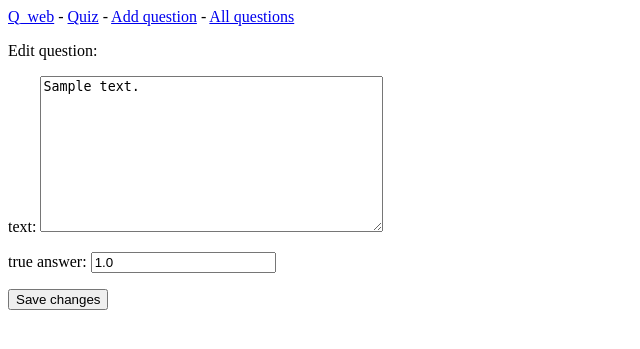
After one commit to ali-nakhaee/Q_web, a Django app: page /edit_question/1/ in a window 1280 px wide. The commit adds this page. Shown: the top 349 px of the page, without its empty margins (0-640 px from the left). Run offline with Django 4.2, Linux system fonts and the light colour scheme; tables that the repository leaves empty hold one stand-in row (values such as "Sample post").

Commit message:
add and edit question page added.

```diff
--- a/quiz/templates/quiz/base.html
+++ b/quiz/templates/quiz/base.html
@@ -1,7 +1,8 @@
 <p>
     <a href="{% url 'quiz:index' %}">Q_web</a> -
     <a href="{% url 'quiz:quiz' %}">Quiz</a> -
-    <a href="{% url 'quiz:add_question' %}">Add question</a>
+    <a href="{% url 'quiz:add_question' %}">Add question</a> -
+    <a href="{% url 'quiz:questions' %}">All questions</a>
 </p>
 
 {% block content %}{% endblock content %}
--- /dev/null
+++ b/quiz/templates/quiz/edit_question.html
@@ -0,0 +1,10 @@
+{% extends "quiz/base.html" %}
+
+{% block content %}
+    <p>Edit question:</p>
+    <form action="{% url 'quiz:edit_question' question.id %}" method='post'>
+        {% csrf_token %}
+        {{ form.as_p }}
+        <button name="submit">Save changes</button>
+    </form>
+{% endblock content %}
--- a/quiz/urls.py
+++ b/quiz/urls.py
@@ -10,6 +10,10 @@ urlpatterns = [
     path('', views.index, name='index'),
     # Quiz page
     path('quiz/', views.quiz, name='quiz'),
+    # Page for show all questions
+    path('questions/', views.questions, name='questions'),
     # Page for adding a new question
     path('add_question/', views.add_question, name='add_question'),
+    # Page for editing a single question
+    path('edit_question/<int:question_id>/', views.edit_question, name='edit_question'),
 ]
--- a/quiz/views.py
+++ b/quiz/views.py
@@ -58,8 +58,33 @@ def add_question(request):
         form = AddQuestionForm(data=request.POST)
         if form.is_valid():
             form.save()
-            return redirect('quiz:index')
+            return redirect('quiz:questions')
 
     # Display a blank or invalid form.
     context = {'form': form}
     return render(request, 'quiz/add_question.html', context)
+
+
+def questions(request):
+    """ Show all questions from database. """
+    questions = Question.objects.order_by('-date_added')
+    context = {'questions': questions}
+    return render(request, 'quiz/questions.html', context)
+
+
+def edit_question(request, question_id):
+    """ Edit a single question. """
+    question = Question.objects.get(id=question_id)
+
+    if request.method != 'POST':
+        # Initial request; pre-fill form with the current question.
+        form = AddQuestionForm(instance=question)
+    else:
+        # POST data submitted; process data.
+        form = AddQuestionForm(instance=question, data=request.POST)
+        if form.is_valid():
+            form.save()
+            return redirect('quiz:questions')
+
+    context = {'form': form, 'question': question}
+    return render(request, 'quiz/edit_question.html', context)
```
Also changed, not shown: quiz/templates/quiz/questions.html (added, +16 -0 lines).
